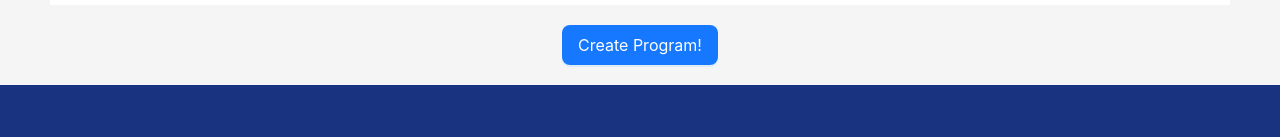
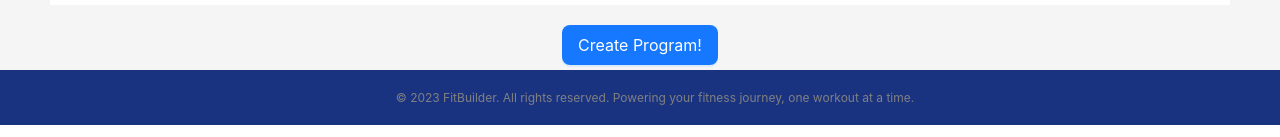
Before and after one commit to mathminx/FitBuilder, a React (Create React App) app in the folder client/: page /sarahdashboard in a window 1280 px wide. Shown: the part 675-812 px from the top of the page. Built offline with nearby package versions, Linux system fonts and the light colour scheme; no server answers.

Commit message:
changes to the page to make the footer display at the bottom

```diff
--- a/client/src/components/Footer.js
+++ b/client/src/components/Footer.js
@@ -2,18 +2,30 @@ import React from 'react';
 
 const styles = {
   footerStyle: {
-    alignItems: 'center',
-    display: 'flex',
-    paddingLeft: '15px',
+    position: "fixed", // Fix position
+    left: "0", // Align left
+    bottom: "0", // Align bottom
+    width: "100%", // Take full width
+    display: "flex",
+    justifyContent: "center",
+    alignItems: "center",
     height: "55px",
     background: "#193381",
-    margin: "0px"
+    color: "gray",
+    fontSize: "12px",
+    paddingLeft: "15px",
+    margin: "0px",
   },
-}
+};
 
 function Footer() {
   return (
-    <footer style={styles.footerStyle} className="footer"></footer>
+    <footer style={styles.footerStyle} className="footer">
+      <p>
+        © 2023 FitBuilder. All rights reserved. Powering your fitness journey,
+        one workout at a time.
+      </p>
+    </footer>
   );
 }
 
```
